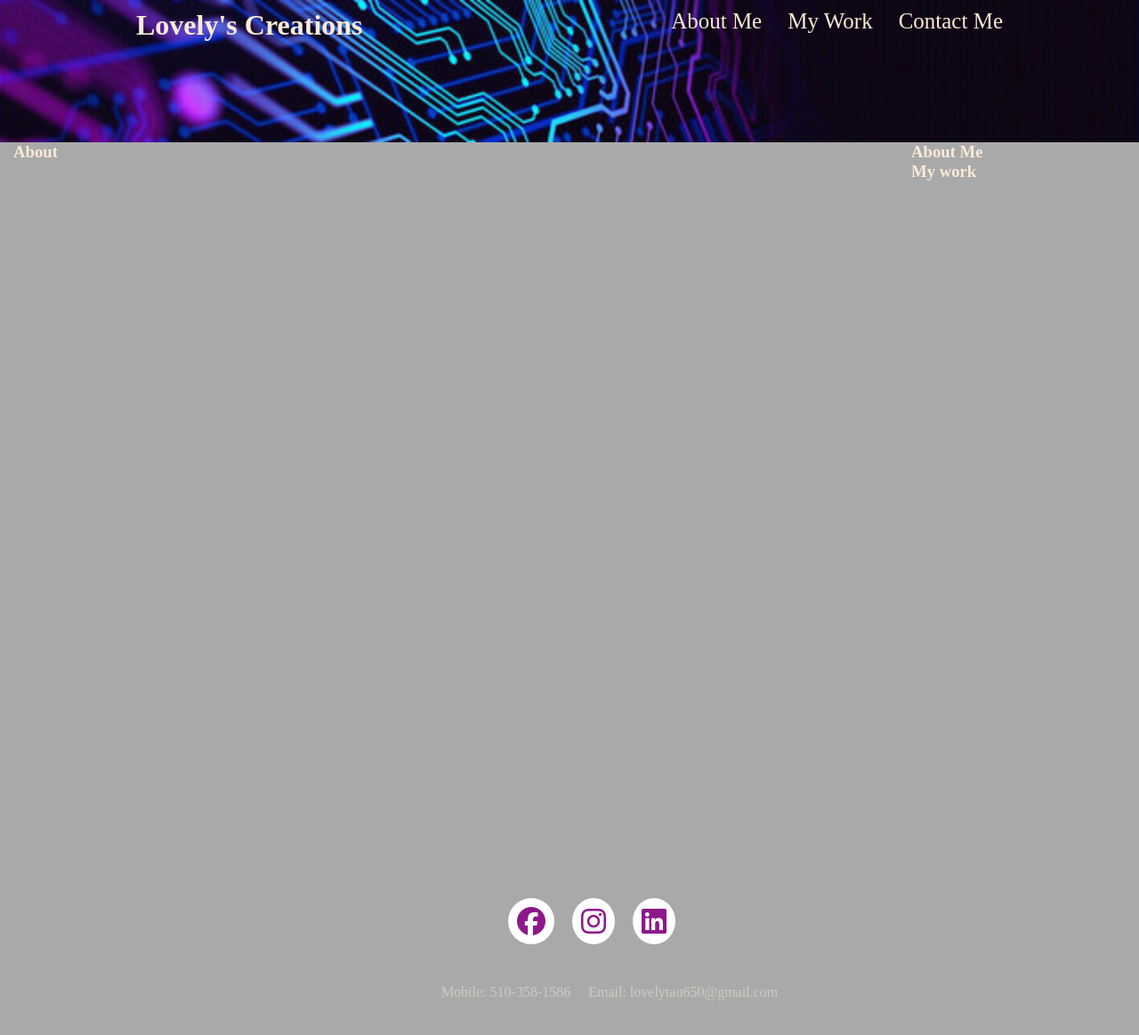
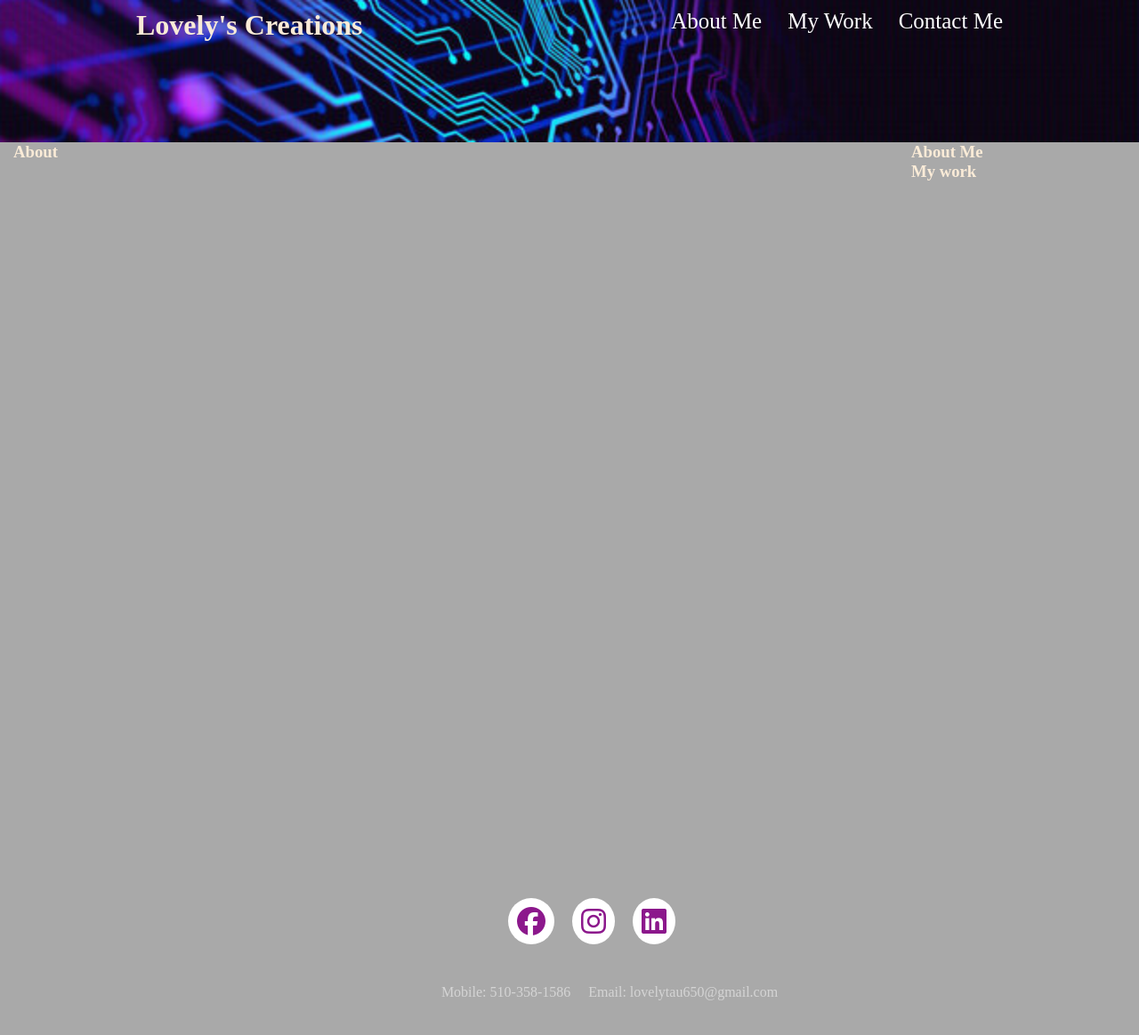
Before and after one commit to Love4Tau/lovely-creations, a plain HTML site: page index.html in a window 1280 px wide. Shown: the top 1164 px of the page at 89% size. Drawn offline with Linux system fonts and the light colour scheme.

Commit message:
Editted style and added menu button image for responsive design

```diff
--- a/style.css
+++ b/style.css
@@ -45,7 +45,7 @@ header nav li {
 }
 
 header nav li a {
-    color: antiquewhite;
+    color: white;
     text-decoration: none;
 }
 
@@ -114,6 +114,8 @@ footer ul li {
     opacity: 0.5;
 }
 
-.footerNav ul li a {
+.footerNav ul li a,
+.footerNav ul li p{
     text-decoration: none;
+    color: white;
 }
```
Also changed, not shown: images/icons/menu.svg (added), 2 other files.
